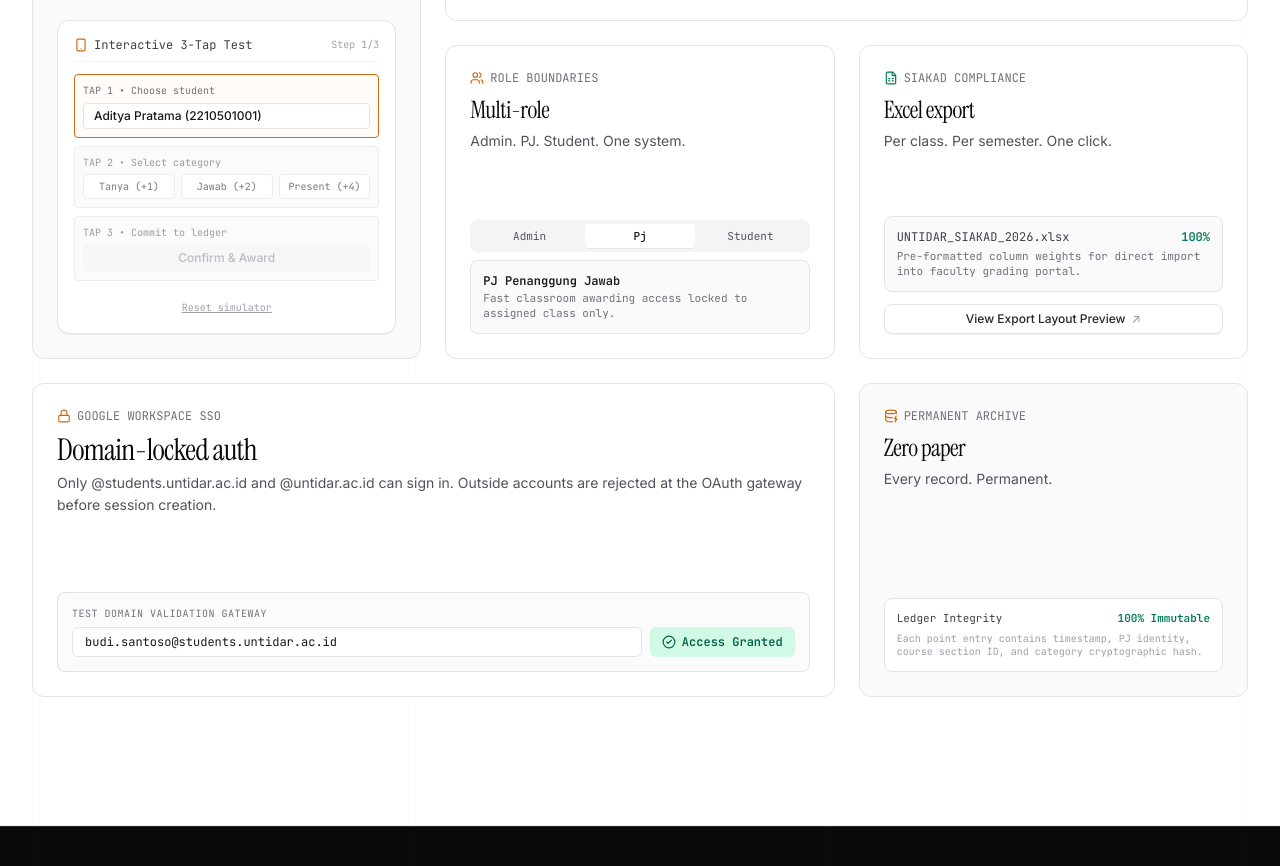
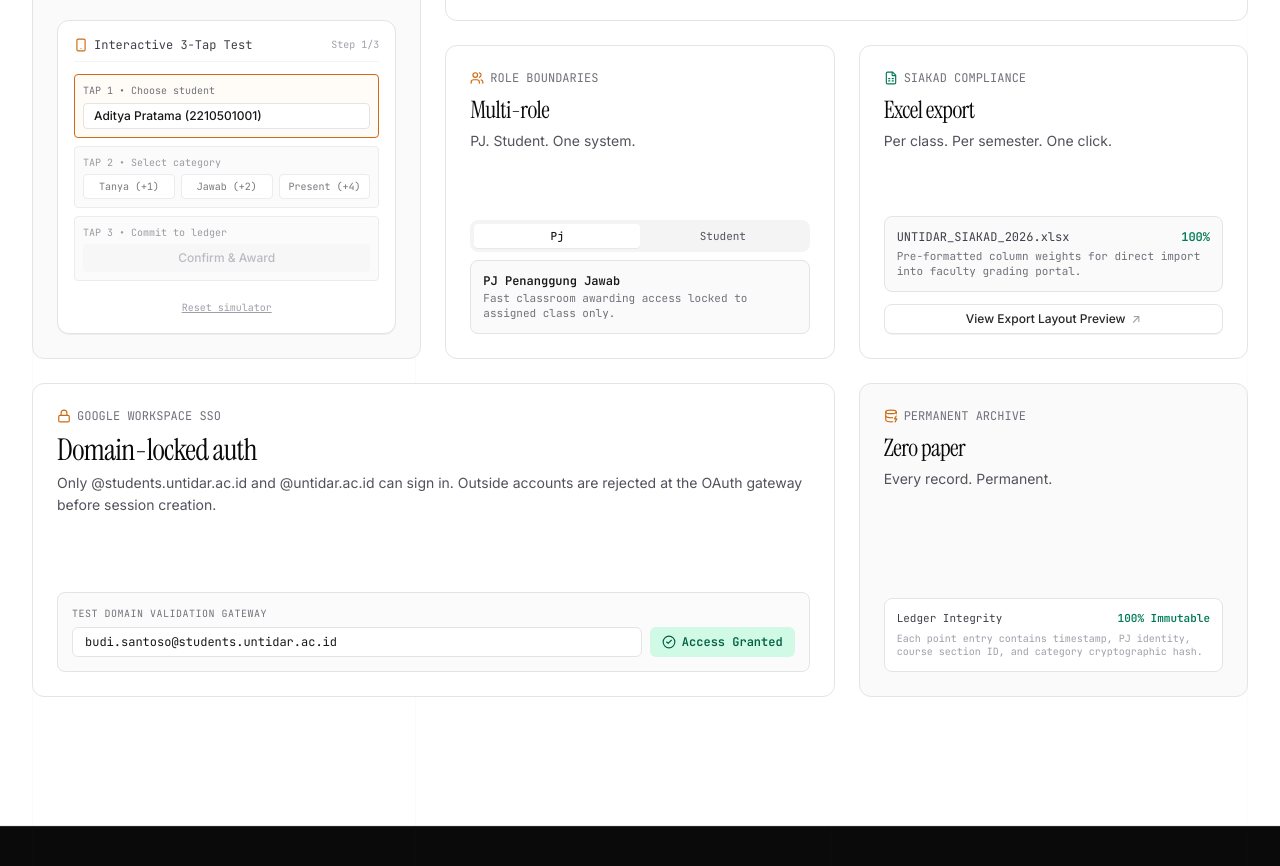
Before and after one commit to ywildan/karsa-landing, a React (Vite) app: page / in a window 1280 px wide. Shown: the part 5000-5866 px from the top of the page. Built offline with nearby package versions, Linux system fonts and the light colour scheme.

Commit message:
feat: remove admin from multi-role section
- State type: 'pj' | 'student' (removed 'admin')
- Tab pills: 2 buttons instead of 3
- Removed Admin Authority description block
- Updated subtitle: 'PJ. Student. One system.'

```diff
--- a/src/components/FeaturesBento.tsx
+++ b/src/components/FeaturesBento.tsx
@@ -29,7 +29,7 @@ export function FeaturesBento({ onOpenExportPreview }: FeaturesBentoProps) {
   const [testEmail, setTestEmail] = useState("budi.santoso@students.untidar.ac.id");
 
   // State for multi-role selector
-  const [activeRole, setActiveRole] = useState<"admin" | "pj" | "student">("pj");
+  const [activeRole, setActiveRole] = useState<"pj" | "student">("pj");
 
   const isEmailValid = testEmail.endsWith("@students.untidar.ac.id") || testEmail.endsWith("@untidar.ac.id");
 
@@ -268,14 +268,14 @@ export function FeaturesBento({ onOpenExportPreview }: FeaturesBentoProps) {
               </h3>
 
               <p className="mt-1 text-sm text-zinc-600 leading-relaxed font-sans">
-                Admin. PJ. Student. One system.
+                PJ. Student. One system.
               </p>
             </div>
 
             {/* Interactive Role Pills */}
             <div className="mt-5 space-y-2">
               <div className="flex rounded-lg bg-zinc-100 p-1 font-mono text-[11px]">
-                {(["admin", "pj", "student"] as const).map((r) => (
+                {(["pj", "student"] as const).map((r) => (
                   <button
                     key={r}
                     onClick={() => setActiveRole(r)}
@@ -289,12 +289,6 @@ export function FeaturesBento({ onOpenExportPreview }: FeaturesBentoProps) {
               </div>
 
               <div className="rounded-lg border border-zinc-200 bg-zinc-50 p-3 font-mono text-xs text-zinc-600">
-                {activeRole === "admin" && (
-                  <div>
-                    <div className="font-semibold text-zinc-900">Admin Authority</div>
-                    <p className="mt-0.5 text-[11px] text-zinc-500">Manage semesters, assign PJs to course sections, audit logs.</p>
-                  </div>
-                )}
                 {activeRole === "pj" && (
                   <div>
                     <div className="font-semibold text-zinc-900">PJ Penanggung Jawab</div>
```
